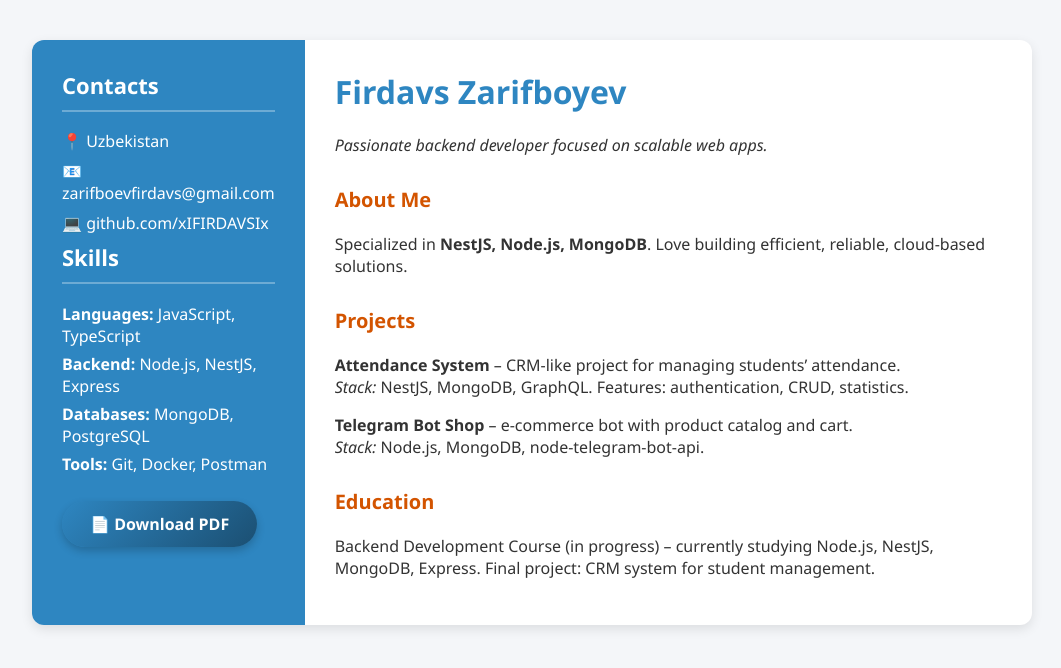
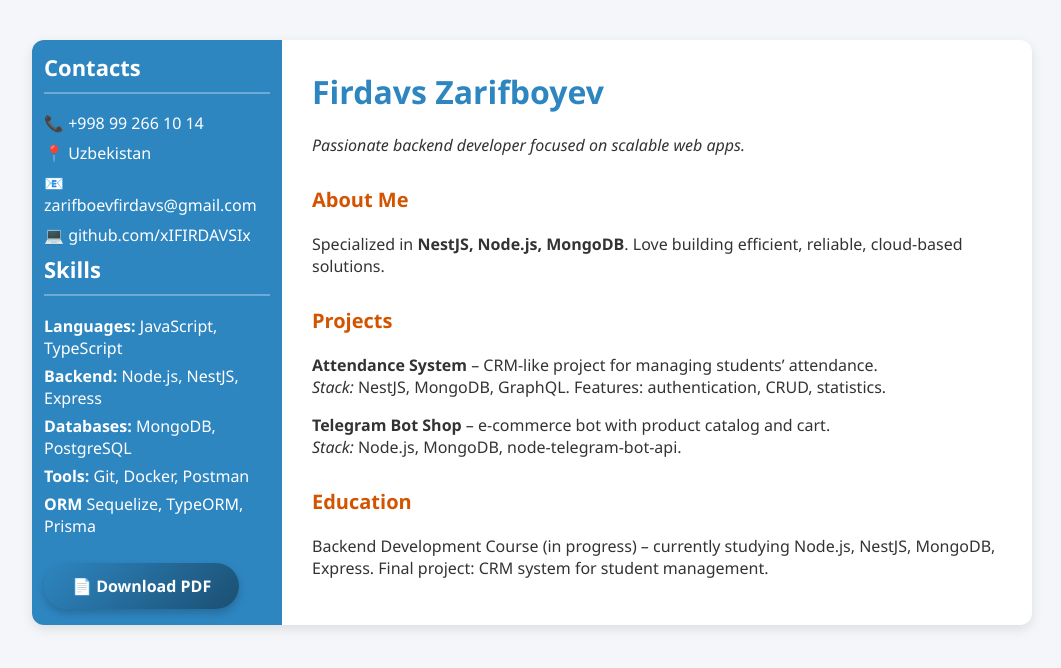
Before and after one commit to xIFIRDAVSIx/resume, a plain HTML site: page index.html in a window 1280 px wide. Shown: the whole page, without its empty margins (108-1169 px from the left). Drawn offline with Linux system fonts and the light colour scheme.

Commit message:
Update index.html

```diff
--- a/index.html
+++ b/index.html
@@ -27,7 +27,7 @@
         .sidebar {
             background: #2E86C1;
             color: #fff;
-            padding: 30px;
+            padding: 12px;
         }
 
         .sidebar h2 {
@@ -101,6 +101,7 @@
         <!-- Left -->
         <div class="sidebar">
             <h2>Contacts</h2>
+            <p>📞 +998 99 266 10 14</p>
             <p>📍 Uzbekistan</p>
             <p>📧 zarifboevfirdavs@gmail.com</p>
             <p>💻 github.com/xIFIRDAVSIx</p>
@@ -111,9 +112,10 @@
                 <li><b>Backend:</b> Node.js, NestJS, Express</li>
                 <li><b>Databases:</b> MongoDB, PostgreSQL</li>
                 <li><b>Tools:</b> Git, Docker, Postman</li>
+                <li><b>ORM</b> Sequelize, TypeORM, Prisma</li>
             </ul>
 
-            <a href="resume.pdf" class="download-btn" download>📄 Download PDF</a>
+            <a href="Firdavs_Zarifboyev_resume.pdf" class="download-btn" download>📄 Download PDF</a>
         </div>
 
         <!-- right -->
```
